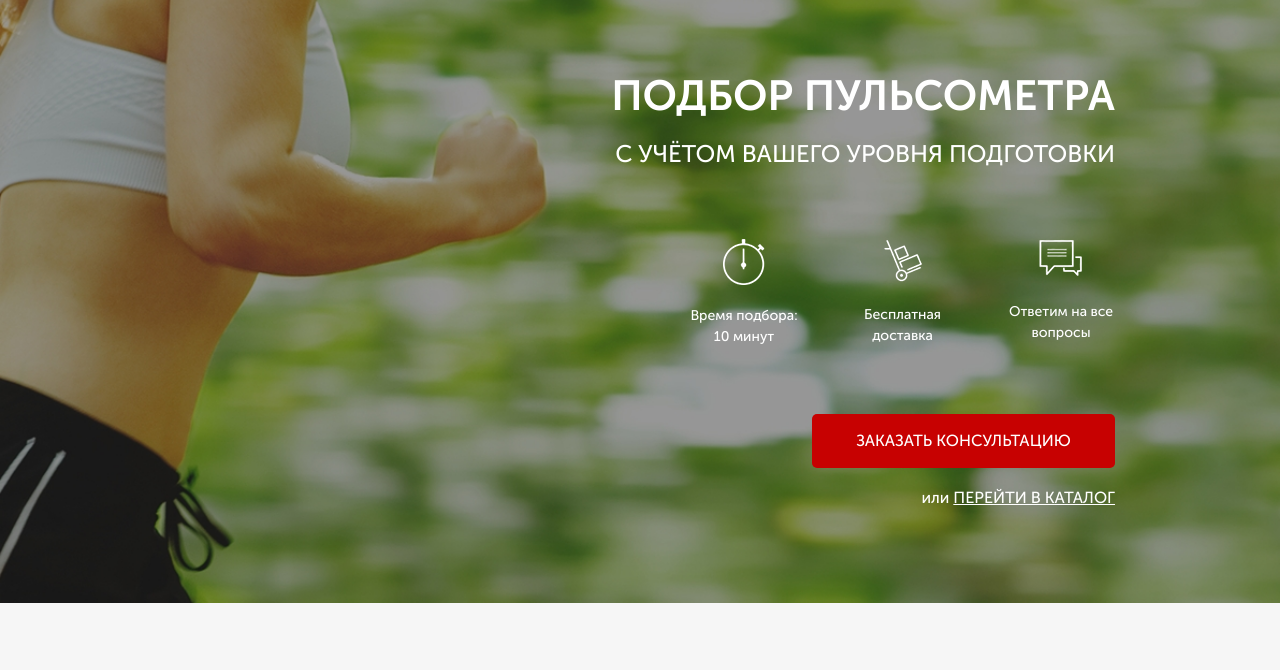
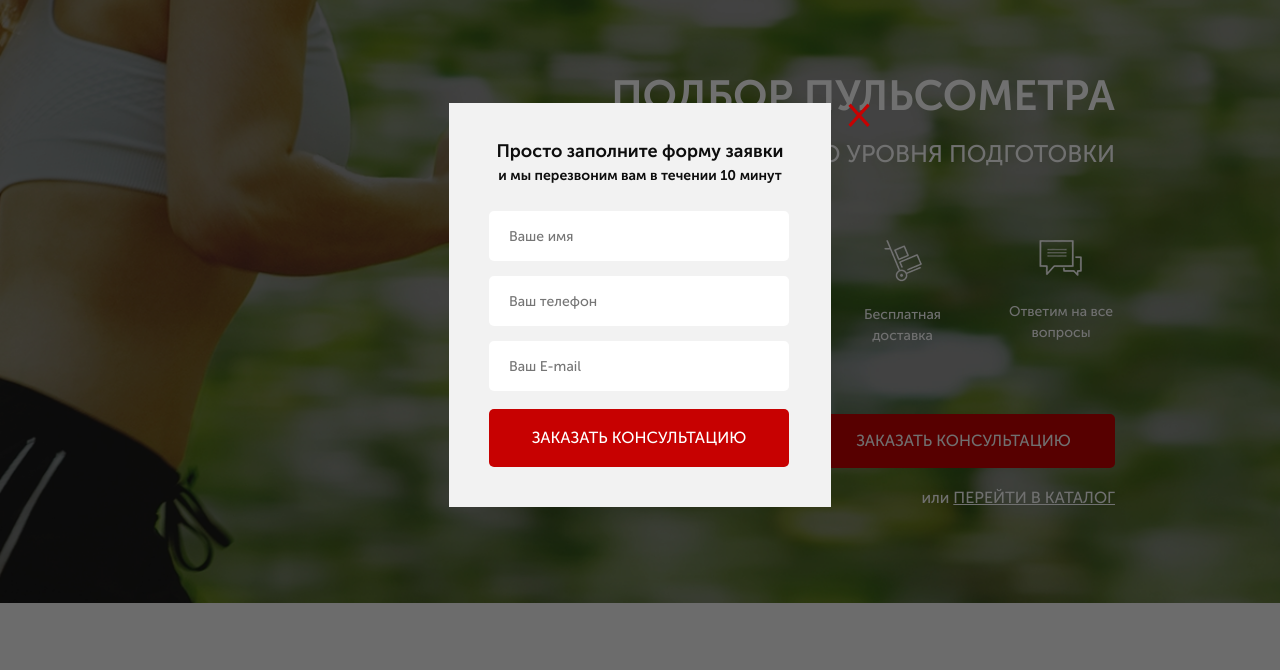
Before and after one commit to mauthendron/Pulse, a website: page src/index.html in a window 1280 px wide. Both pictures are taken after a click on the button "ЗАКАЗАТЬ ЗВОНОК". Shown: the part 95-765 px from the top of the page. Drawn offline with nearby package versions, Linux system fonts and the light colour scheme.

Commit message:
7th commit

```diff
--- a/src/index.html
+++ b/src/index.html
@@ -25,7 +25,7 @@
                 </div>
                 <div class="header__contacts">
                     <a href="tel:+74999228974" class="header__phone">+7 (499) 922-89-74</a>
-                    <button class="button">заказать звонок</button>
+                    <button data-modal="consultation" class="button">заказать звонок</button>
                 </div>
             </header>
 
@@ -45,7 +45,7 @@
                     </div>
                 </div>
 
-                <button class="button button_main">заказать кОНСУЛЬТАЦИЮ</button>
+                <button data-modal="consultation" class="button button_main">заказать кОНСУЛЬТАЦИЮ</button>
                 <div class="promo__link">
                     или
                     <a href="#">ПЕРЕЙТИ В КАТАЛОГ</a>
@@ -489,6 +489,36 @@
         </div>
     </footer>
 
+    <div class="overlay">
+        <div class="modal" id="consultation">
+            <div class="modal__close">&times;</div>
+            <div class="modal__subtitle">Просто заполните форму заявки</div>
+            <div class="modal__descr">и мы перезвоним вам в течении 10 минут</div>
+            <form class="feed-form feed-form_mt25" action="#">
+                <input name="name" required placeholder="Ваше имя" type="text">
+                <input name="phone" required placeholder="Ваш телефон" type="number">
+                <input name="email" required placeholder="Ваш E-mail" type="email">
+                <button class="button button_submit">заказать консультацию</button>
+            </form>
+        </div>
+        <div class="modal" id="order">
+            <div class="modal__close">&times;</div>
+            <div class="modal__subtitle">Ваш заказ:</div>
+            <div class="modal__descr">Пульсометр Polar FT1</div>
+            <form class="feed-form feed-form_mt25" action="#">
+                <input name="name" required placeholder="Ваше имя" type="text">
+                <input name="phone" required placeholder="Ваш телефон" type="number">
+                <input name="email" required placeholder="Ваш E-mail" type="email">
+                <button class="button button_submit">купить</button>
+            </form>
+        </div>
+        <div class="modal modal_mini" id="thanks">
+            <div class="modal__close">&times;</div>
+            <div class="modal__subtitle">Спасибо за вашу заявку!</div>
+            <div class="modal__descr">Наш менеджер свяжется с вами <br> в ближайшее время!</div>
+        </div>
+    </div>
+
     <script type="text/javascript" src="https://code.jquery.com/jquery-1.11.0.min.js"></script>
     <script type="text/javascript" src="https://code.jquery.com/jquery-migrate-1.2.1.min.js"></script>
     <script src="js/slick.min.js"></script>
--- a/src/js/script.js
+++ b/src/js/script.js
@@ -34,4 +34,20 @@ $(document).ready(function() {
     toggleSlide('.catalog-item__link');
     toggleSlide('.catalog-item__back');
 
+
+    //Modal
+    $('[data-modal=consultation]').on('click', function() {
+        $('.overlay, #consultation').fadeIn('slow');
+    });
+    $('.modal__close').on('click', function() {
+        $('.overlay, #consultation, #order, #thanks').fadeOut('slow');
+    });
+
+    $('.button_mini').each(function(i) {
+        $(this).on('click', function() {
+            $('.modal__descr').text($('.catalog-item__subtitle').eq(i).text());
+            $('.overlay, #order').fadeIn('slow');
+        });
+    });
+
 });
--- a/src/sass/blocks/_buttons.scss
+++ b/src/sass/blocks/_buttons.scss
@@ -9,6 +9,11 @@
     color: #FFFFFF;
     text-align: center;
     text-transform: uppercase;
+    transition: 0.4s all;
+    &:hover {
+        box-shadow: 3px 3px 20px $main-color;
+        border: none;
+    }
     &_main {
         width: 303px;
         height: 54px;
--- a/src/sass/blocks/_forms.scss
+++ b/src/sass/blocks/_forms.scss
@@ -16,4 +16,7 @@
             margin-bottom: 18px;
         }
     }
+    &_mt25 {
+        margin-top: 25px;
+    }
 }
--- /dev/null
+++ b/src/sass/blocks/_modal.scss
@@ -0,0 +1,49 @@
+.overlay {
+    display: none;
+    position: fixed;
+    width: 100%;
+    height: 100%;
+    top: 0;
+    background-color: rgba(0, 0, 0, .56);
+}
+
+.modal {
+    position: absolute;
+    top: 50%;
+    left: 50%;
+    transform: translate(-50%, -50%);
+    width: 382px;
+    min-height: 403px;
+    background: #F2F2F2;
+    padding: 35px 40px 40px 40px;
+    &__close {
+        position: absolute;
+        top: 0;
+        right: -40px;
+        font-size: 41px;
+        line-height: 21px;
+        color: $main-color;
+        cursor: pointer;
+    }
+    &__subtitle {
+        font-weight: bold;
+        font-size: 18px;
+        text-align: center;
+        color: #0D0D0D;
+    }
+    &__descr {
+        font-weight: bold;
+        font-size: 14px;
+        text-align: center;
+        color: #0D0D0D;
+    }
+    &_mini {
+        min-height: 140px;
+    }
+}
+
+#consultation,
+#order,
+#thanks {
+    display: none;
+}
--- a/src/sass/style.scss
+++ b/src/sass/style.scss
@@ -19,3 +19,4 @@
 	 @import 'blocks/_catalog';
 	 @import 'blocks/_feedback';
 	 @import 'blocks/_footer';
+	 @import 'blocks/_modal';
```
Also changed, not shown: src/css/style.min.css.
